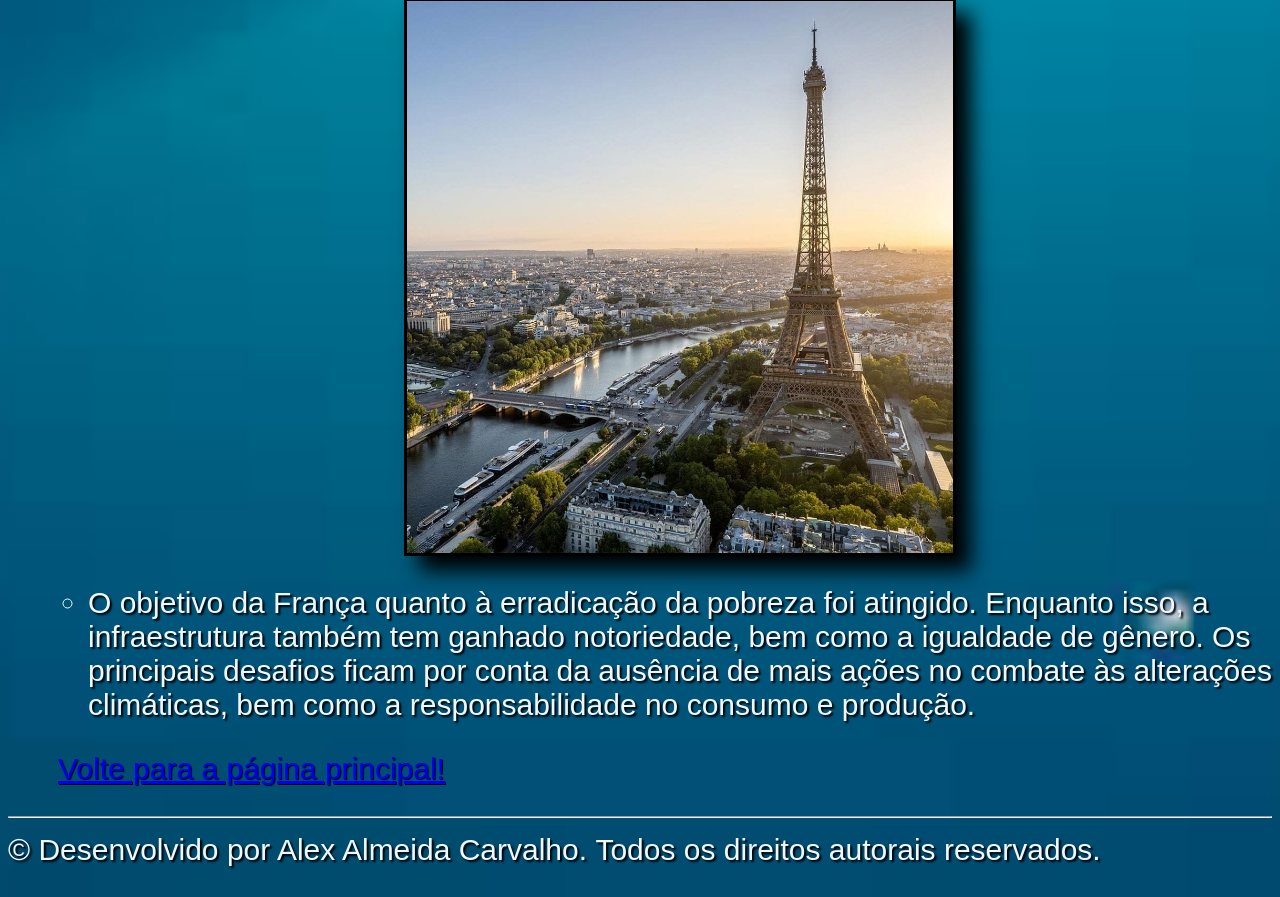
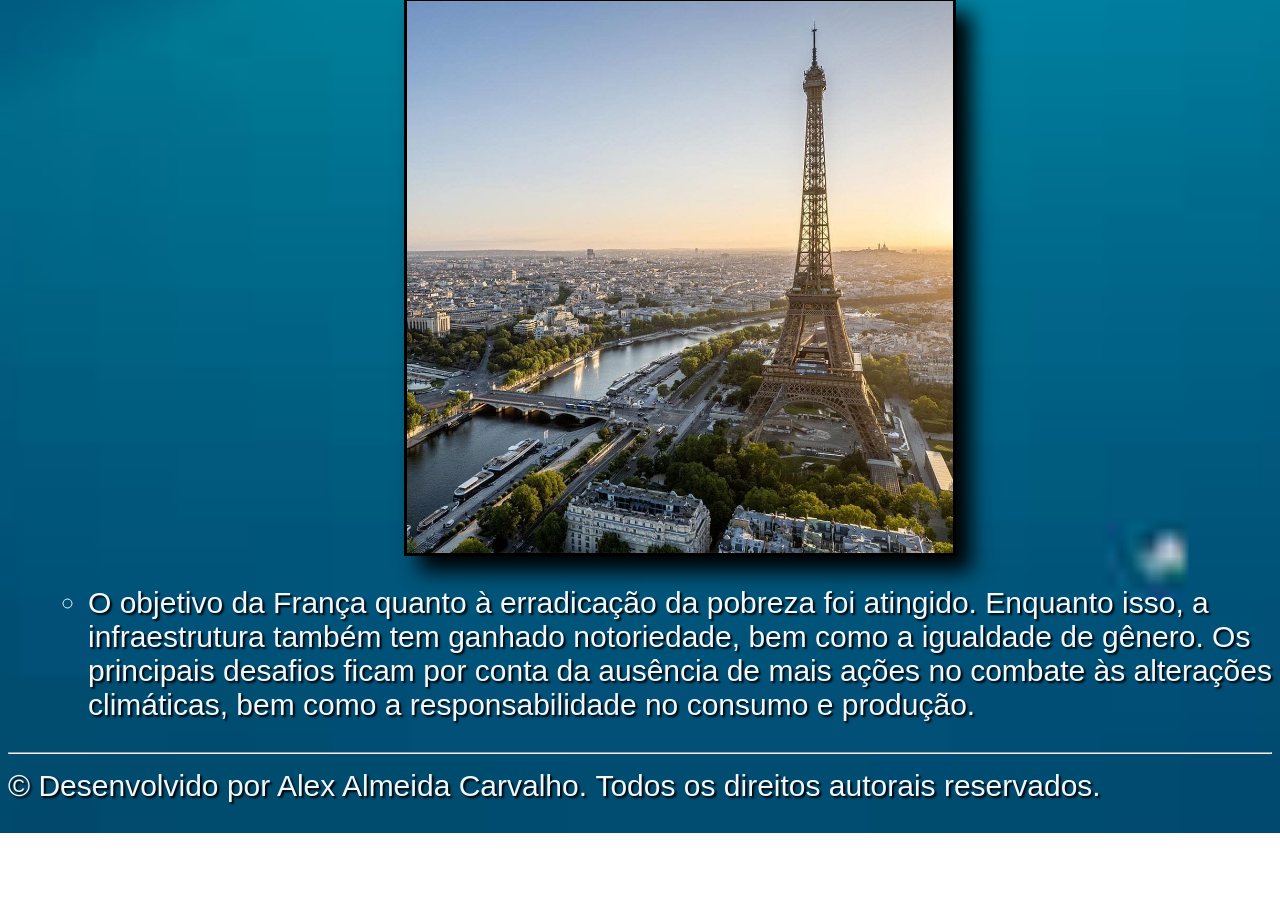
Before and after one commit to 20190428883/Aula-7, a plain HTML site: page index4.html in a window 1280 px wide. Shown: the part 5390-6287 px from the top of the page. After the commit the page ends 6223 px from the top, so only its background shows below. Drawn offline with Linux system fonts and the light colour scheme.

Commit message:
Update index4.html

```diff
--- a/index4.html
+++ b/index4.html
@@ -90,9 +90,7 @@
 		</ol>
 
 	</p>
-	<p>
-		<a href="index.html">Volte para a página principal!</a>
-	</p>
+
 <p>
 	<hr>
 	&copy;&nbsp;Desenvolvido por Alex Almeida Carvalho.&nbsp;Todos os direitos autorais reservados.
```
